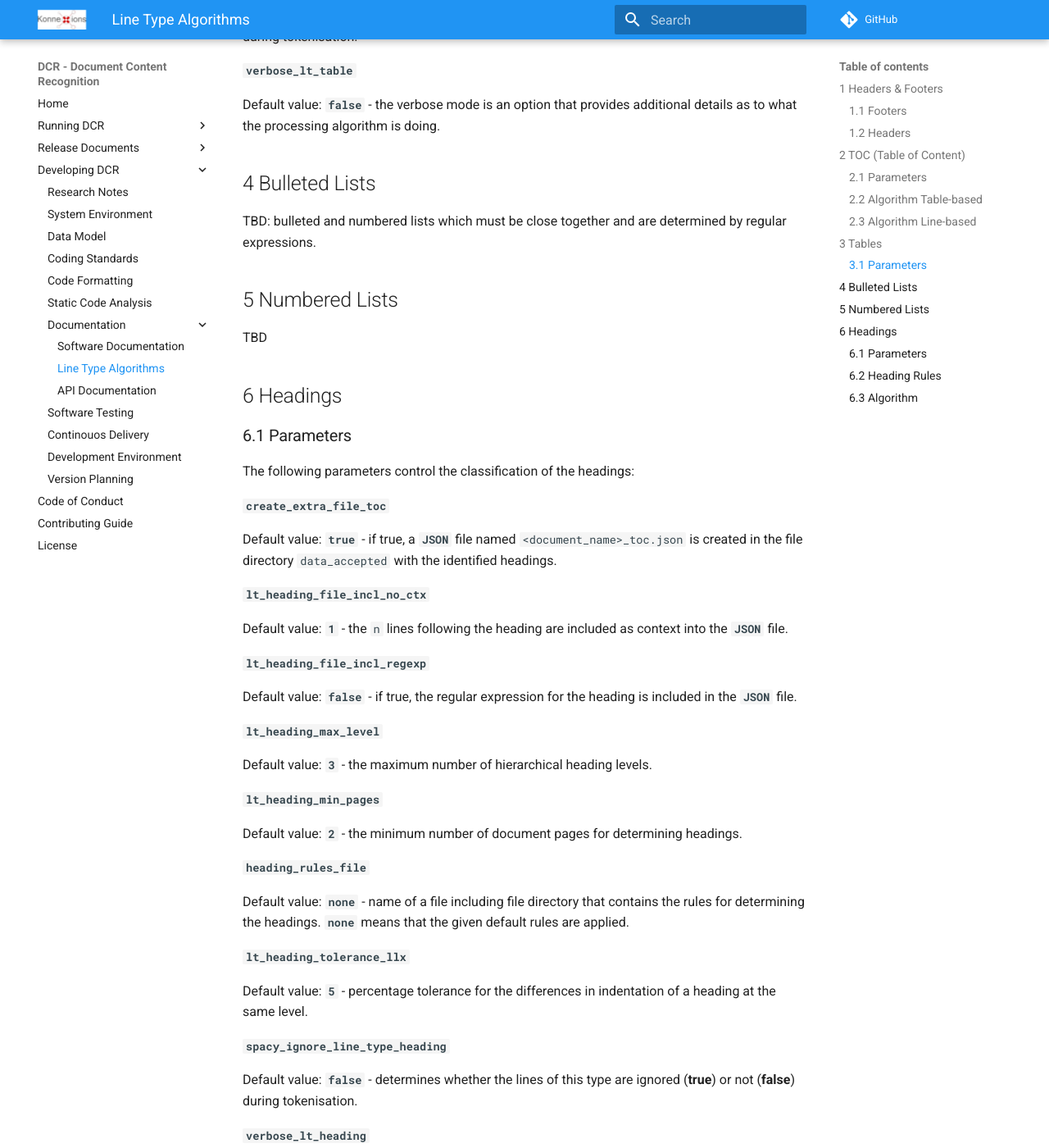
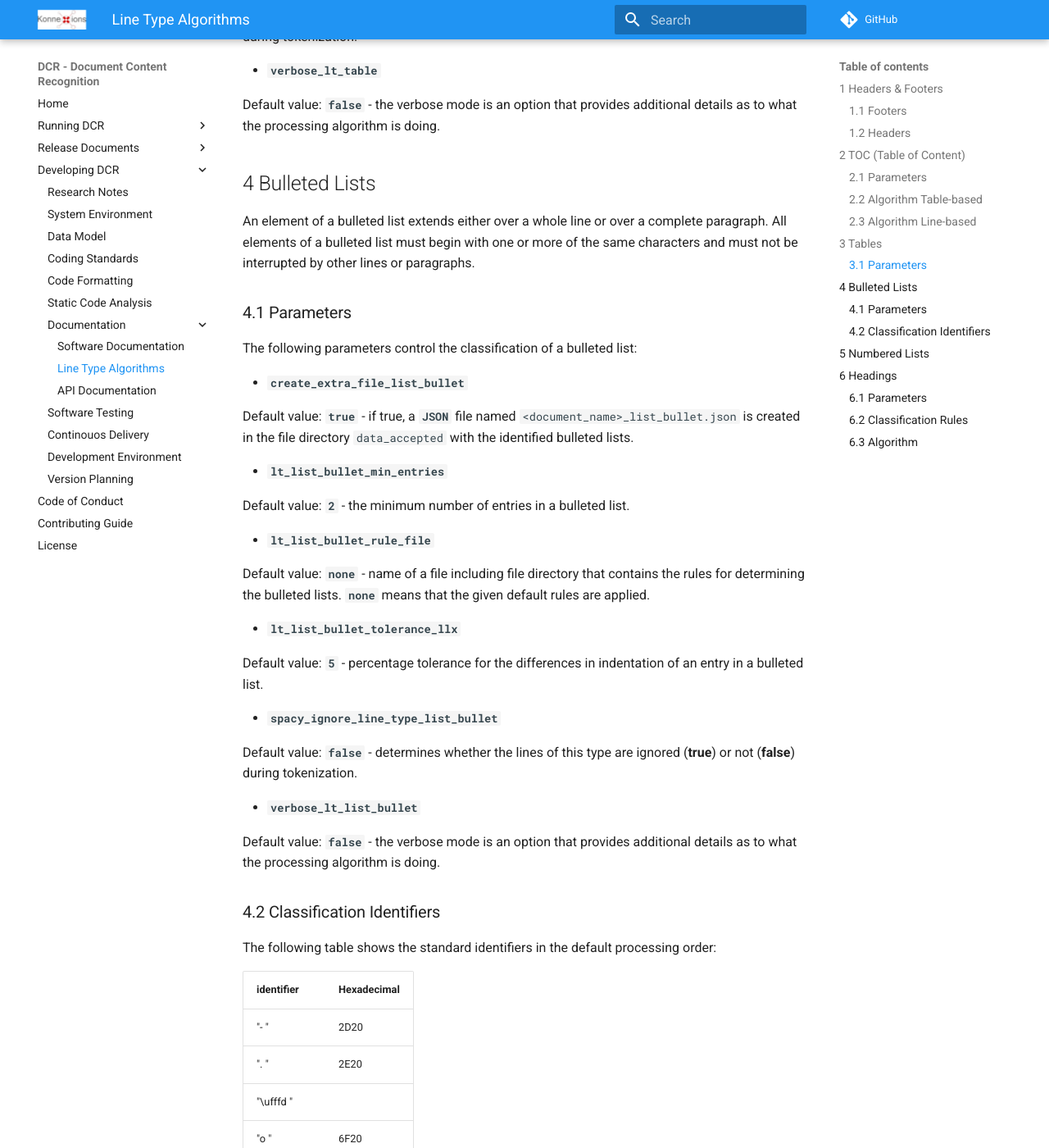
Before and after one commit to KonnexionsGmbH/dcr, an MkDocs documentation site: the page built from docs/developing_line_type.md, in a window 1280 px wide and 1400 px high, scrolled down 4756 px. Shown: the whole window at 82% size. Built offline with MkDocs 1.6.1 and Material for MkDocs 9.7.7, drawn with Linux system fonts in a browser that asks for light colours; comment, search, counter and statistics services are not loaded; some of the changed text lies outside the part shown.

Commit message:
Determining the bulleted lists.

```diff
--- a/docs/developing_line_type.md
+++ b/docs/developing_line_type.md
@@ -24,9 +24,9 @@ The following three rule-based algorithms are used to determine the line type in
 The headers and footers are determined by a similarity comparison of the first `lt_header_max_lines` and last `lt_footer_max_lines` lines respectively.
 
 2. `close together`
+A table of contents must be in the first `lt_toc_last_page` pages and consists of either a list or a table with ascending page numbers.
+Tables have already been marked accordingly by PDFlib TET.
 The elements of bulleted or numbered lists must be close together and are determined by regular expressions.
-Tables have already been marked accordingly by PDFlib TET.
-A table of contents must be in the first `lt_toc_last_page` pages and consists of either a list or a table with ascending page numbers.
 
 3. `headings`
 Headings extend across the entire document and can have hierarchical structures.
@@ -36,7 +36,7 @@ The headings are determined with rule-enriched regular expressions.
 
 The following parameter controls both the classification of the headers and the footers:
 
-**`verbose_lt_headers_footers`**
+- **`verbose_lt_headers_footers`**
 
 Default value: **`false`** - the verbose mode is an option that provides additional details as to what the processing algorithm is doing.
 
@@ -46,21 +46,21 @@ Default value: **`false`** - the verbose mode is an option that provides additio
 
 The following parameters control the classification of the footers:
 
-**`lt_footer_max_distance`**
+- **`lt_footer_max_distance`**
 
 Default value: **`3`** - The degree of similarity of rows is determined by means of the [Levenshtein distance](https://en.wikipedia.org/wiki/Levenshtein_distance){:target="_blank"}.
 The value zero stands for identical lines.
 The larger the Levenshtein distance, the more different the rows are.
 If the header lines do not contain a page numbers, then the parameter should be set to `0`.
 
-**`lt_footer_max_lines`**
+- **`lt_footer_max_lines`**
 
 Default value: **`3`** - the number of lines from the bottom of the page to be analyzed as possible candidates for footers.
 With the value zero the classification of footers is prevented.
 
-**`spacy_ignore_line_type_footer`**
+- **`spacy_ignore_line_type_footer`**
 
-Default value: **`true`** -  determines whether the lines of this type are ignored (**true**) or not (**false**) during tokenisation.
+Default value: **`true`** -  determines whether the lines of this type are ignored (**true**) or not (**false**) during tokenization.
 
 #### 1.1.2 Algorithm
 
@@ -74,7 +74,7 @@ Default value: **`true`** -  determines whether the lines of this type are ignor
 
 The following parameters control the classification of the headers:
 
-**`lt_header_max_distance`**
+- **`lt_header_max_distance`**
 
 Default value: **`3`** - the degree of similarity of rows is determined by means of the [Levenshtein distance](https://en.wikipedia.org/wiki/Levenshtein_distance){:target="_blank"}.
 The value zero stands for identical lines.
@@ -87,14 +87,14 @@ If the footer lines contain a page number, then depending on the number of pages
  | < 100          | 2                    |
  | < 1000         | 3                    |
 
-**`lt_header_max_lines`**
+- **`lt_header_max_lines`**
 
 Default value: **`3`** - the number of lines from the top of the page to be analyzed as possible candidates for headers.
 A value of zero prevents the classification of headers.
 
-**`spacy_ignore_line_type_header`**
+- **`spacy_ignore_line_type_header`**
 
-Default value: **`true`** -  determines whether the lines of this type are ignored (**true**) or not (**false**) during tokenisation.
+Default value: **`true`** -  determines whether the lines of this type are ignored (**true**) or not (**false**) during tokenization.
 
 #### 1.2.2 Algorithm
 
@@ -113,20 +113,20 @@ An attempt is made here to recognise a table of contents contained in the docume
 
 The following parameters control the classification of a table of contents included in the document:
 
-**`lt_toc_last_page`**
+- **`lt_toc_last_page`**
 
 Default value: **`3`** - sets the number of pages that will be searched for a table of contents from the beginning of the document.
 A value of zero prevents the search for a table of contents.
 
-**`lt_toc_min_entries`**
+- **`lt_toc_min_entries`**
 
 Default value: **`3`** - defines the minimum number of entries that a table of contents must contain.
 
-**`spacy_ignore_line_type_toc`**
+- **`spacy_ignore_line_type_toc`**
 
-Default value: **`true`** -  determines whether the lines of this type are ignored (**true**) or not (**false**) during tokenisation.
+Default value: **`true`** -  determines whether the lines of this type are ignored (**true**) or not (**false**) during tokenization.
 
-**`verbose_lt_toc`**
+- **`verbose_lt_toc`**
 
 Default value: **`false`** - the verbose mode is an option that provides additional details as to what the processing algorithm is doing.
 
@@ -156,25 +156,84 @@ A block of lines with the following properties is searched here:
 
 The following parameters control the classification of the tables:
 
-**`create_extra_file_table`**
+- **`create_extra_file_table`**
 
 Default value: **`true`** - if true, a **`JSON`** file named `<document_name>_table.json` is created in the file directory `data_accepted` with the identified tables.
 
-**`lt_table_file_incl_empty_columns`**
+- **`lt_table_file_incl_empty_columns`**
 
 Default value: **`true`** - if true, the empty columns are included in the **`JSON`** file `<document_name>_table.json`.
 
-**`spacy_ignore_line_type_table`**
+- **`spacy_ignore_line_type_table`**
 
-Default value: **`false`** -  determines whether the lines of this type are ignored (**true**) or not (**false**) during tokenisation.
+Default value: **`false`** -  determines whether the lines of this type are ignored (**true**) or not (**false**) during tokenization.
 
-**`verbose_lt_table`**
+- **`verbose_lt_table`**
 
 Default value: **`false`** - the verbose mode is an option that provides additional details as to what the processing algorithm is doing.
 
 ## 4 Bulleted Lists
 
-TBD: bulleted and numbered lists which must be close together and are determined by regular expressions.
+An element of a bulleted list extends either over a whole line or over a complete paragraph.
+All elements of a bulleted list must begin with one or more of the same characters and must not be interrupted by other lines or paragraphs.
+
+### 4.1 Parameters
+
+The following parameters control the classification of a bulleted list:
+
+- **`create_extra_file_list_bullet`**
+
+Default value: **`true`** - if true, a **`JSON`** file named `<document_name>_list_bullet.json` is created in the file directory `data_accepted` with the identified bulleted lists.
+
+- **`lt_list_bullet_min_entries`**
+
+Default value: **`2`** - the minimum number of entries in a bulleted list.
+
+- **`lt_list_bullet_rule_file`**
+
+Default value: **`none`** - name of a file including file directory that contains the rules for determining the bulleted lists.
+**`none`** means that the given default rules are applied.
+
+- **`lt_list_bullet_tolerance_llx`**
+
+Default value: **`5`** - percentage tolerance for the differences in indentation of an entry in a bulleted list.
+
+- **`spacy_ignore_line_type_list_bullet`**
+
+Default value: **`false`** -  determines whether the lines of this type are ignored (**true**) or not (**false**) during tokenization.
+
+- **`verbose_lt_list_bullet`**
+
+Default value: **`false`** - the verbose mode is an option that provides additional details as to what the processing algorithm is doing.
+
+### 4.2 Classification Identifiers
+
+The following table shows the standard identifiers in the default processing order:
+
+| identifier | Hexadecimal |
+|------------|-------------|
+| "- "       | 2D20        |
+| ". "       | 2E20        |
+| "\ufffd "  |             |
+| "o "       | 6F20        |
+| "° "       | C2B020      |
+| "• "       | E280A220    |
+| "‣ "       | E280A320    |
+
+However, these default rules can also be overridden via a **`JSON`** file (see parameter **`lt_list_bullet_rule_file`**).
+An example file can be found in the file directory **`data`** with the file name **`line_type_list_bullet_rules.json`**.
+
+    {
+      "lineTypeListBulletRules": [
+        "- ",
+        ". ",
+        "\ufffd ",
+        "o ",
+        "° ",
+        "• ",
+        "‣ "
+      ]
+    }
 
 ## 5 Numbered Lists
 
@@ -186,46 +245,46 @@ TBD
 
 The following parameters control the classification of the headings:
 
-**`create_extra_file_toc`**
+- **`create_extra_file_toc`**
 
 Default value: **`true`** - if true, a **`JSON`** file named `<document_name>_toc.json` is created in the file directory `data_accepted` with the identified headings.
 
-**`lt_heading_file_incl_no_ctx`**
+- **`lt_heading_file_incl_no_ctx`**
 
 Default value: **`1`** - the `n` lines following the heading are included as context into the **`JSON`** file.
 
-**`lt_heading_file_incl_regexp`**
+- **`lt_heading_file_incl_regexp`**
 
 Default value: **`false`** - if true, the regular expression for the heading is included in the **`JSON`** file.
 
-**`lt_heading_max_level`**
+- **`lt_heading_max_level`**
 
 Default value: **`3`** - the maximum number of hierarchical heading levels.
 
-**`lt_heading_min_pages`**
+- **`lt_heading_min_pages`**
 
 Default value: **`2`** - the minimum number of document pages for determining headings.
 
-**`heading_rules_file`**
+- **`lt_heading_rule_file`**
 
 Default value: **`none`** - name of a file including file directory that contains the rules for determining the headings.
 **`none`** means that the given default rules are applied.
 
-**`lt_heading_tolerance_llx`**
+- **`lt_heading_tolerance_llx`**
 
 Default value: **`5`** - percentage tolerance for the differences in indentation of a heading at the same level.
 
-**`spacy_ignore_line_type_heading`**
+- **`spacy_ignore_line_type_heading`**
 
-Default value: **`false`** -  determines whether the lines of this type are ignored (**true**) or not (**false**) during tokenisation.
+Default value: **`false`** -  determines whether the lines of this type are ignored (**true**) or not (**false**) during tokenization.
 
-**`verbose_lt_heading`**
+- **`verbose_lt_heading`**
 
 Default value: **`false`** - the verbose mode is an option that provides additional details as to what the processing algorithm is doing.
 
-### 6.2 Heading Rules
+### 6.2 Classification Rules
 
-A heading rule contains the following 5 elements:
+A heading classification rule contains the following 5 elements:
 
 | Nr. | element name        | description                                                                                              |
 |-----|---------------------|----------------------------------------------------------------------------------------------------------|
@@ -282,7 +341,7 @@ e) `"m{0,3}(cm|cd|d?c{0,3})(xc|xl|l?x{0,3})(ix|iv|v?i{0,3})\)$"`
 
 f) `"m{0,3}(cm|cd|d?c{0,3})(xc|xl|l?x{0,3})(ix|iv|v?i{0,3})\.$"`
 
-However, these default rules can also be overridden via a **`JSON`** file (see parameter **`heading_rules_file`**).
+However, these default rules can also be overridden via a **`JSON`** file (see parameter **`lt_heading_rule_file`**).
 An example file can be found in the file directory **`data`** with the file name **`heading_rules_test.json`**.
 
     {
--- a/setup.cfg
+++ b/setup.cfg
@@ -145,8 +145,8 @@ spacy_ignore_left_punct = true
 spacy_ignore_line_type_footer = true
 spacy_ignore_line_type_header = true
 spacy_ignore_line_type_heading = false
-spacy_ignore_line_type_list_bulleted = false
-spacy_ignore_line_type_list_numbered = false
+spacy_ignore_line_type_list_bullet = false
+spacy_ignore_line_type_list_number = false
 spacy_ignore_line_type_table = false
 spacy_ignore_line_type_toc = true
 spacy_ignore_punct = true
```
Also changed, not shown: docs/running_configuration.md (+74 -74 lines), 17 other files.
